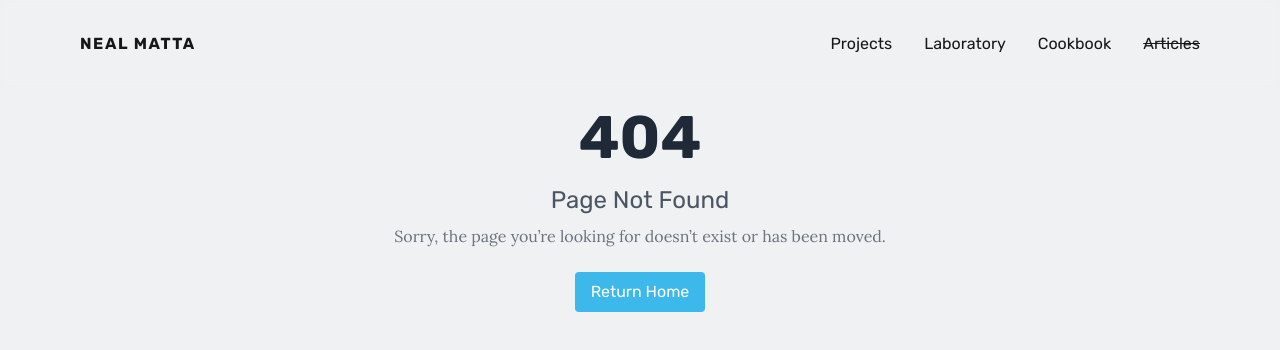
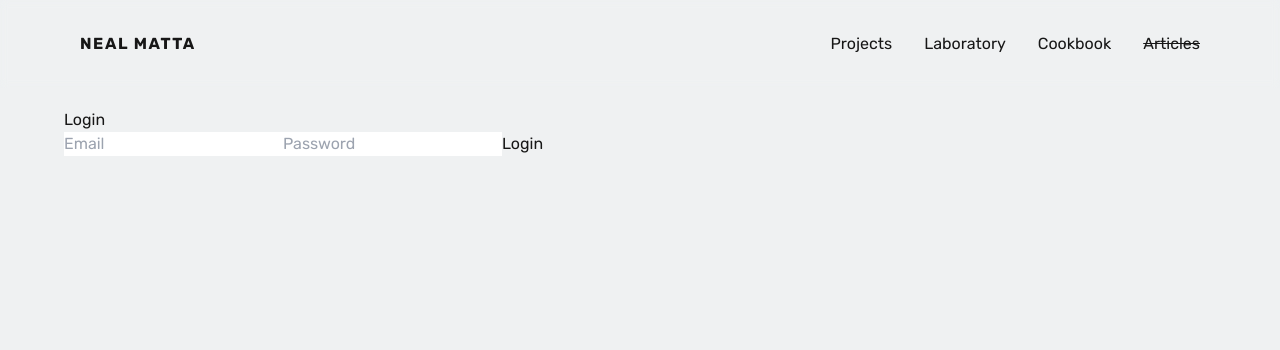
Before and after one commit to NealMatta/personal-website, a Next.js app: page /login in a window 1280 px wide. Before the commit this address had no page. Shown: the top 350 px of the page. Built offline with nearby package versions, Linux system fonts and the light colour scheme.

Commit message:
Basic auth is setup

```diff
--- /dev/null
+++ b/app/api/auth/login/route.ts
@@ -0,0 +1,17 @@
+import supabase from '@/src/lib/supabaseClient';
+import { NextResponse } from 'next/server';
+
+export async function POST(req: Request) {
+  const { email, password } = await req.json();
+
+  const { data, error } = await supabase.auth.signInWithPassword({
+    email,
+    password,
+  });
+
+  if (error) {
+    return NextResponse.json({ error: error.message }, { status: 400 });
+  }
+
+  return NextResponse.json({ session: data.session, user: data.user });
+}
--- /dev/null
+++ b/app/login/page.tsx
@@ -0,0 +1,52 @@
+'use client';
+
+import { useState } from 'react';
+
+export default function LoginPage() {
+  const [email, setEmail] = useState('');
+  const [password, setPassword] = useState('');
+  const [error, setError] = useState<string | null>(null);
+
+  const handleLogin = async () => {
+    setError(null);
+
+    try {
+      const res = await fetch('/api/auth/login', {
+        method: 'POST',
+        headers: { 'Content-Type': 'application/json' },
+        body: JSON.stringify({ email, password }),
+      });
+
+      const data = await res.json();
+
+      if (!res.ok) {
+        throw new Error(data.error);
+      }
+
+      alert('Logged in successfully!');
+      // You can redirect or handle session here
+    } catch (err) {
+      setError(err.message);
+    }
+  };
+
+  return (
+    <div>
+      <h1>Login</h1>
+      <input
+        type="email"
+        placeholder="Email"
+        value={email}
+        onChange={(e) => setEmail(e.target.value)}
+      />
+      <input
+        type="password"
+        placeholder="Password"
+        value={password}
+        onChange={(e) => setPassword(e.target.value)}
+      />
+      <button onClick={handleLogin}>Login</button>
+      {error && <p>{error}</p>}
+    </div>
+  );
+}
```
